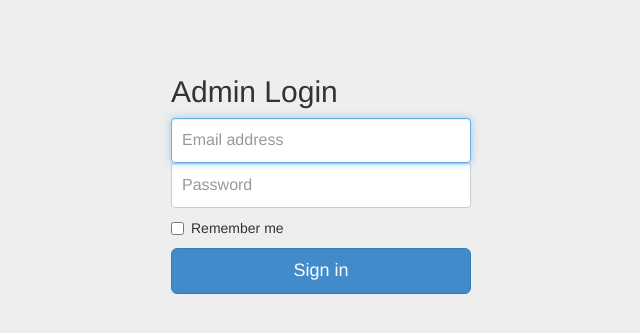
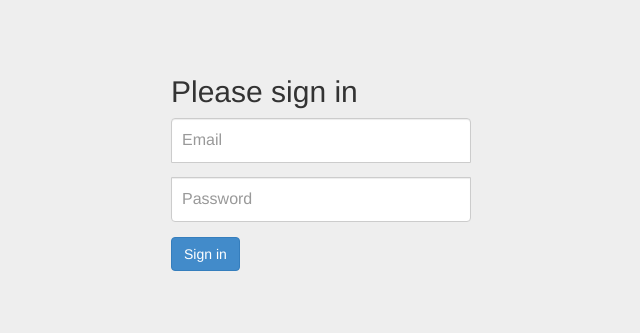
Before and after one commit to AbhinavTrips/framepicsSEN, a PHP site: page /login_admin.php in a window 1280 px wide. Shown: the top 333 px of the page, without its empty margins (319-959 px from the left). Run offline with PHP 8.4, Linux system fonts and the light colour scheme.

Commit message:
login sql included

```diff
--- a/login_admin.php
+++ b/login_admin.php
@@ -1,3 +1,31 @@
+<?php
+require 'connection.php';
+require 'admin.php';
+//require 'current_page.php';
+if(isset($_POST['login_user'])&&isset($_POST['login_pass'])){
+$user = $_POST['login_user'];
+$password = $_POST['login_pass'];
+echo $user;
+echo $password;
+$query = "SELECT `adminid` FROM `admin` WHERE `name`='".mysql_real_escape_string($user)."' AND `password`='".mysql_real_escape_string($password)."' ";
+if($query_run = mysql_query($query)){
+	$query_num_rows = mysql_num_rows($query_run);
+	if($query_num_rows==0){
+		echo 'user does not exist';
+	} 	else if($query_num_rows==1){
+		$user_id = mysql_result($query_run,0,'adminid');
+		$_SESSION['adminid']= $user_id;
+		//header('Location: home.php');
+
+
+		}
+	}
+}
+if(adloggedin()){
+	$name = getadminfield('adminid');
+	echo $name;
+	}
+?>
 
 <!DOCTYPE html>
 <html lang="en">
@@ -31,15 +59,19 @@
 
     <div class="container">
 
-      <form class="form-signin" role="form">
-        <h2 class="form-signin-heading">Admin Login</h2>
-        <input type="email" class="form-control" placeholder="Email address" required autofocus>
-        <input type="password" class="form-control" placeholder="Password" required>
-        <label class="checkbox">
-          <input type="checkbox" value="remember-me"> Remember me
-        </label>
-        <button class="btn btn-lg btn-primary btn-block" type="submit">Sign in</button>
-      </form>
+
+
+  <form class="form-signin" role="form" action="<?php echo $current_file; ?>" method="post">
+         <h2 class="form-signin-heading">Please sign in</h2>
+
+            <div class="form-group">
+              <input name ="login_user" type="text" placeholder="Email" class="form-control" required>
+            </div>
+            <div class="form-group">
+              <input name="login_pass" type="password" placeholder="Password" class="form-control" required>
+            </div>
+            <button type="submit" class="btn btn-primary">Sign in</button>
+          </form>
 
     </div> <!-- /container -->
 
```
